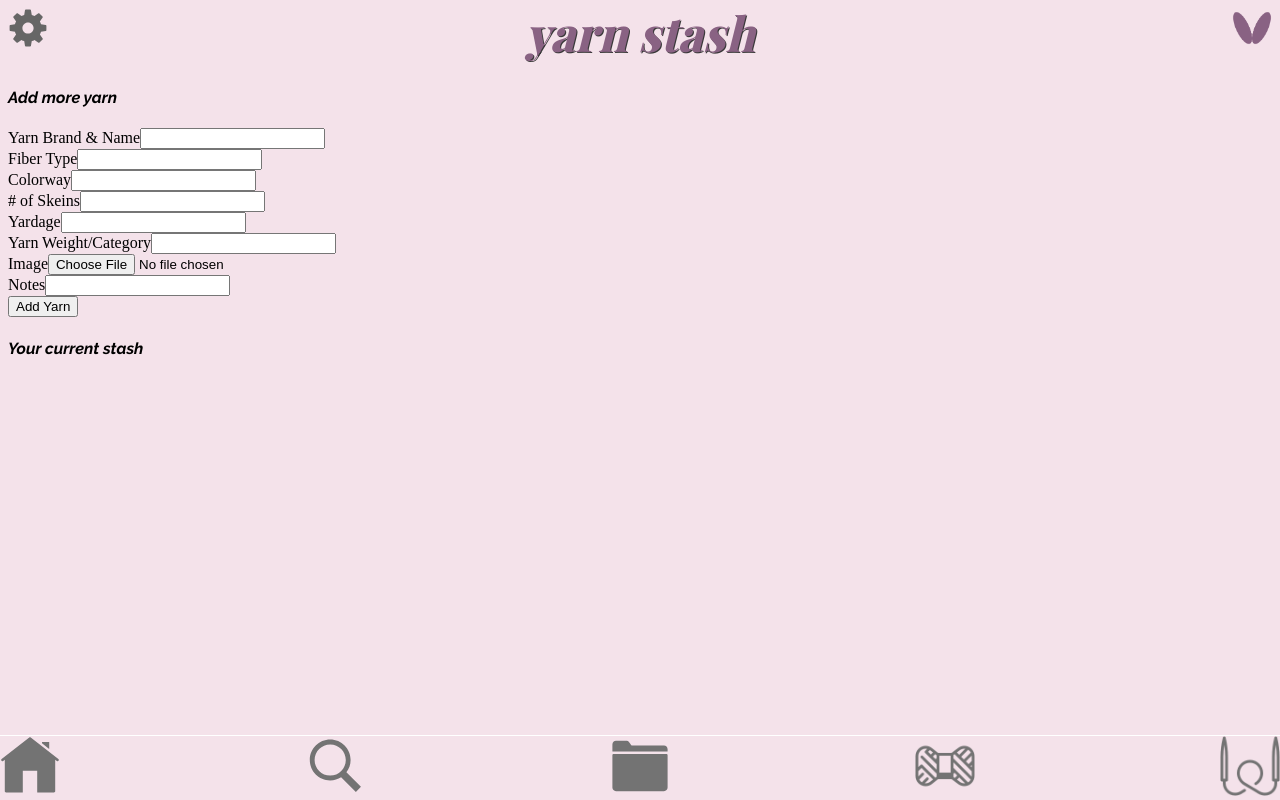
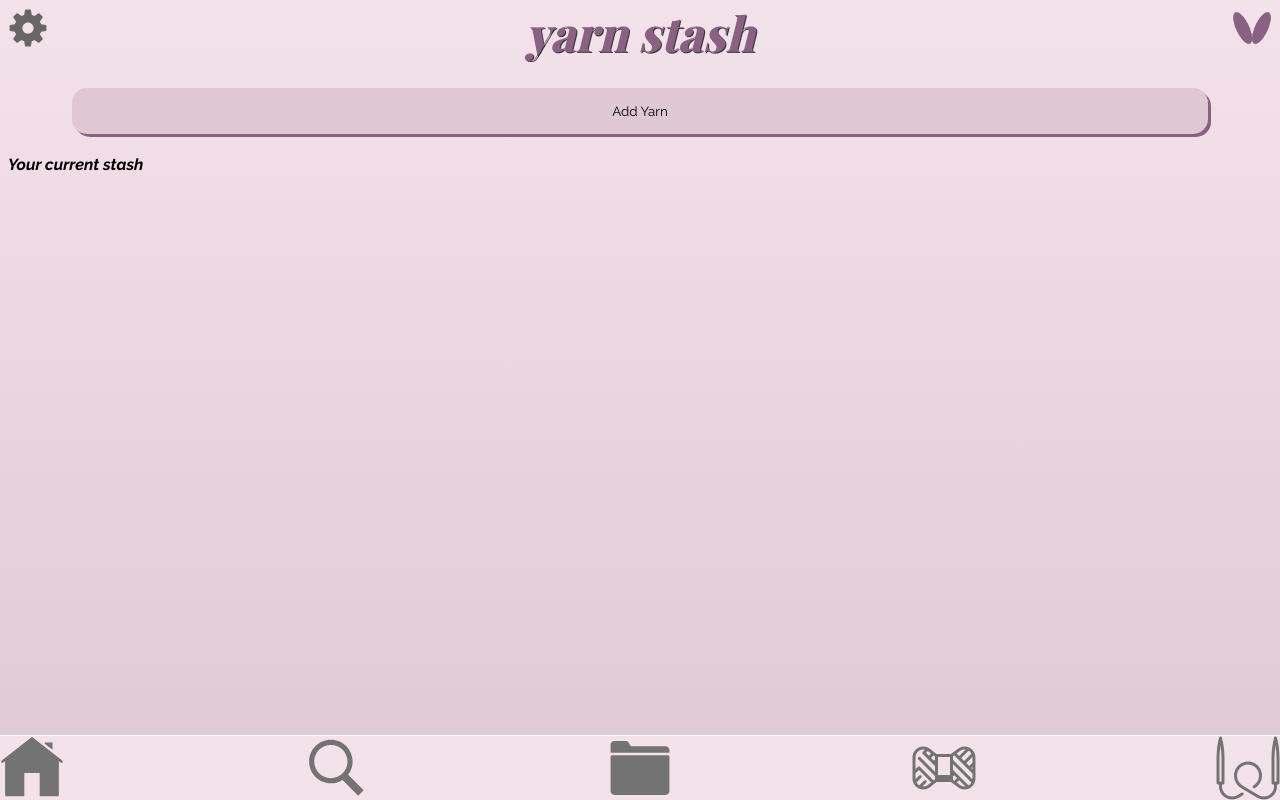
Before and after one commit to aimeeny/fiberamie, a Django app: page /stash/ in a window 1280 px wide. Run offline with Django 4.2, Linux system fonts and the light colour scheme; a user stored in the database is signed in; data comes from the database, SQL or seed files in the repository; both versions use the stored data as it was after the commit; some libraries are stand-ins or nearby versions; some web fonts are replaced.

Commit message:
styled stash page/forms

```diff
--- a/fiber_amie/api/serializers.py
+++ b/fiber_amie/api/serializers.py
@@ -5,7 +5,7 @@
 class AddYarnDetailedSerializer(serializers.HyperlinkedModelSerializer):
     class Meta:
         model = AddYarnDetailed
-        fields = ['id', 'name', 'fiber_type', 'colorway', 'yardage', 'yarn_weight', 'image', 'notes', 'username']
+        fields = ['id', 'name', 'fiber_type', 'colorway', 'yardage', 'yarn_weight', 'skeins', 'image', 'notes', 'username']
 
 class AddHookSerializer(serializers.HyperlinkedModelSerializer):
     class Meta:
--- a/fiber_amie/app_data/models.py
+++ b/fiber_amie/app_data/models.py
@@ -9,6 +9,7 @@
     yarn_weight = models.CharField(max_length=20, blank=True)
     username = models.ForeignKey(User, on_delete=models.CASCADE, null=True)
     notes = models.CharField(max_length=100, blank=True, null=True)
+    skeins = models.PositiveIntegerField(blank=True, null=True)
     image = models.ImageField(upload_to='images', null=True, blank=True)
     def __str__(self):
         return f'{self.username}_{self.brand}_{self.name}'
--- a/fiber_amie/app_data/templates/app_data/stash.html
+++ b/fiber_amie/app_data/templates/app_data/stash.html
@@ -7,56 +7,69 @@
 <link href="{% static 'base.css' %}" rel="stylesheet">
 
 <div class="stash" id="app">
-
     <div class="topnav">
         <a href="/settings">
             <img src="{% static 'settings.svg' %}">
         </a>
         <h1><i>yarn stash</i></h1>
         <img src="{% static 'fiber-amie-icon.png' %}">
-
     </div>
 
+    <!-- ADD YARN BUTTON AND FORM  -->
+    <button class="button" @click="showModal = true">
+        Add Yarn
+    </button>
+    <transition name="fade" appear>
+        <div class="modal-overlay" v-if="showModal" @click="showModal = false"></div>
+    </transition>
+    <transition name="slide" appear>
+        <div class="modal" v-if="showModal">
+            <form @submit.prevent="addYarn">
+                <label for="name">Yarn Brand & Name</label><br>
+                <input v-model="name" type="name" id="name"><br>
+                <label for="fiber_type">Fiber Type</label><br>
+                <input v-model="fiber_type" type="fiber_type" id="fiber_type"><br>
+                <label for="colorway">Colorway</label><br>
+                <input v-model="colorway" type="colorway" id="colorway"><br>
+                <label for="skeins"># of Skeins</label><br>
+                <input v-model="skeins" type="skeins" id="skeins"><br>
+                <label for="yardage">Total Yardage</label><br>
+                <input v-model="yardage" type="yardage" id="yardage"><br>
+                <label for="weight">Yarn Weight/Category</label><br>
+                <input v-model="weight" type="weight" id="weight"><br>
+                <label for="image">Image</label><br>
+                <input @change="imageSelected" type="file" id="image"><br>
+                <label for="notes">Notes</label><br>
+                <input v-model="notes" type="notes" id="notes"><br>
+            </form>
+            <button type="submit" class="button" @click="showModal = false; addYarn()">
+                Submit
+            </button>
+        </div>
+    </transition>
 
-    <h4><i>Add more yarn</i></h4>
     <!-- <form method="POST" enctype="multipart/form-data">
         {% csrf_token %}
         {{ add_yarn_form|crispy }}
-        <button type="submit">Add</button>
-    </form> -->
-        {% csrf_token %}
-        <form @submit.prevent="addYarn">
-            <label for="name">Yarn Brand & Name</label>
-            <input v-model="name" type="name" id="name"><br>
-            <label for="fiber_type">Fiber Type</label>
-            <input v-model="fiber_type" type="fiber_type" id="fiber_type"><br>
-            <label for="colorway">Colorway</label>
-            <input v-model="colorway" type="colorway" id="colorway"><br>
-            <label for="skeins"># of Skeins</label>
-            <input v-model="skeins" type="skeins" id="skeins"><br>
-            <label for="yardage">Yardage</label>
-            <input v-model="yardage" type="yardage" id="yardage"><br>
-            <label for="weight">Yarn Weight/Category</label>
-            <input v-model="weight" type="weight" id="weight"><br>
-            <label for="image">Image</label>
-            <input @change="imageSelected" type="file" id="image"><br>
-            <label for="notes">Notes</label>
-            <input v-model="notes" type="notes" id="notes"><br>
-            <input type="submit" value="Add Yarn" @click="onUpload">
-        </form>
+        <button type="submit">Add</button> -->
 
 
+    <!-- STASH LIST  -->
     <h4><i>Your current stash</i></h4>
     <div class="yarn-list">
         <div class="yarn-card" v-for="yarn in yarns">
-
-            <p>[[ yarn.name ]]</p>
-            <img :src="[[ yarn.image ]]"><br>
-            <button @click="deleteYarn(yarn)" type="button">Delete</button>
+            <p>[[ yarn.name ]]
+                <br>
+                "[[ yarn.colorway ]]"
+            </p>
+            <div class="yarn-image">
+                <img class="cover" :src="[[ yarn.image ]]"><br>
+            </div>
+            <button @click="deleteYarn(yarn)" type="button" id="delete-yarn">Delete</button>
         </div>
     </div>
 
-
+    <!-- BOTTOM NAV  -->
     <div class="navbar">
         <div class="icon">
             <a href="/home">
--- a/fiber_amie/app_data/templates/app_data/tools.html
+++ b/fiber_amie/app_data/templates/app_data/tools.html
@@ -32,7 +32,7 @@
         <h4><i>Your needles</i></h4>
         <div class="tool-list" v-for="needle, index in needles">
             {% csrf_token %}
-              <p>[[ needle.size ]], [[ needle.brand ]]</p>
+              <p>US [[ needle.size ]], [[ needle.brand ]]</p>
               <button @click="deleteNeedles(index)" type="button">Delete</button>
         </div>
 
@@ -67,5 +67,5 @@
 
     </div>
 </div>
-<script src="{% static 'script.js' %}"></script>
+<script src="{% static 'tools.js' %}"></script>
 {% endblock %}
--- a/fiber_amie/static/base.css
+++ b/fiber_amie/static/base.css
@@ -2,7 +2,7 @@
 
 @media screen and (min-width: 360px) {
 
-    img {
+    .home img {
         width: 3.75rem;
         height: 3.75rem;
     }
@@ -83,7 +83,10 @@
 
     /* STASH PAGE  */
     .stash {
-        padding-bottom: 5rem;
+        display: flex;
+        flex-direction: column;
+        justify-content: center;
+        margin-bottom: 5rem;
     }
     .yarn-list {
         display:flex;
@@ -107,6 +117,42 @@
         font-family: 'Raleway', sans-serif;
 
     }
+    .stash .button {
+        margin-left: 4rem;
+        margin-right: 4rem;
+        font-family: 'Raleway', sans-serif;
+        outline: none;
+        border: none;
+        background: #dfc8d2;
+        cursor: pointer;
+        display: inline-block;
+        padding: 15px 25px;
+        box-shadow: 3px 3px #896283;
+        transition: .4s ease-out;
+        border-radius: 15px;
+    }
+    .stash .button:hover {
+        background: #fbebf2;
+    }
+    .stash img {
+        height: 4rem;
+        width: 4rem;
+        /* object-fit: contain; */
+    }
+    .cover {
+        object-fit: cover;
+    }
+    #delete-yarn {
+        font-family: 'Raleway', sans-serif;
+        background: #896283;
+        color:#fff;
+        border: none;
+        padding: .5rem;
+        border-radius: 10px;
+        margin: .25rem;
+    }
+
+    /* HOME  */
 
     .home h1 {
         font-family: 'Berkshire Swash', cursive;
@@ -160,8 +206,10 @@
 
     body {
         max-height: 100vw;
-        /* padding-bottom: 4rem; */
-        background-color: #F4E2EA;
+        padding-bottom: 4rem;
+        /* background-color: #F4E2EA; */
+        background-image: linear-gradient(#f4e2ea, #dfc8d2);
+        background-attachment: fixed;
     }
 
 
--- a/fiber_amie/static/stash.js
+++ b/fiber_amie/static/stash.js
@@ -16,13 +16,14 @@
             weight: '',
             image: '',
             notes: '',
+            showModal: false,
 
         }
     },
     mounted() {
+        // this.csrf_token = document.querySelector('input[name="csrfmiddlewaretoken"]').value
+        this.csrf_token = 'GRnZNdvT9lGhVKU18oRUFStJC6MFuQ9DVfhiIvJwXlzNHxedYo2DAgsY5nGrHWsu'
         this.getStash()
-        this.csrf_token = document.querySelector('input[name="csrfmiddlewaretoken"]').value
-        // this.csrf_token = 'GRnZNdvT9lGhVKU18oRUFStJC6MFuQ9DVfhiIvJwXlzNHxedYo2DAgsY5nGrHWsu',
     },
     delimiters: ['[[',']]'],
     methods: {
@@ -55,7 +56,9 @@
                     notes: this.notes,
                     image: this.image,
                 }
-            })
+            }).then(res => this.getStash())
+            .catch(error => console.log(error))
+            console.log(res.data)
         },
         deleteYarn (yarn) {
             // axios.delete({
@@ -81,10 +84,10 @@
         onUpload() {
             const fd = new FormData()
             fd.append('image', this.selectedImage, this.selectedImage.name)
-            axios.post('http://127.0.0.1:8000/yarns/')
+            axios.post('http://127.0.0.1:8000/yarns/', fd)
             .then(res =>
                 console.log(res))
-        }
+        },
     },
 }
 const app = Vue.createApp(App)
```
Also changed, not shown: other parts of fiber_amie/static/base.css (+35 -2 lines), fiber_amie/app_data/migrations/0008_addyarndetailed_skeins_alter_addyarndetailed_notes.py (added), fiber_amie/db.sqlite3, fiber_amie/media/images/firefox_2022-06-07_11-10-37.png (added), fiber_amie/media/images/firefox_2022-06-07_11-10-37_vbWXYDC.png (added), fiber_amie/media/images/firefox_2022-06-07_14-45-19.png (added), fiber_amie/media/images/firefox_2022-06-07_14-45-19_UYDTDUl.png (added), fiber_amie/media/images/firefox_2022-06-07_14-45-19_WYhSgcq.png (added), fiber_amie/media/images/firefox_2022-06-07_14-45-19_y9KtcNF.png (added), fiber_amie/media/images/firefox_2022-06-07_16-27-21.png (added).
